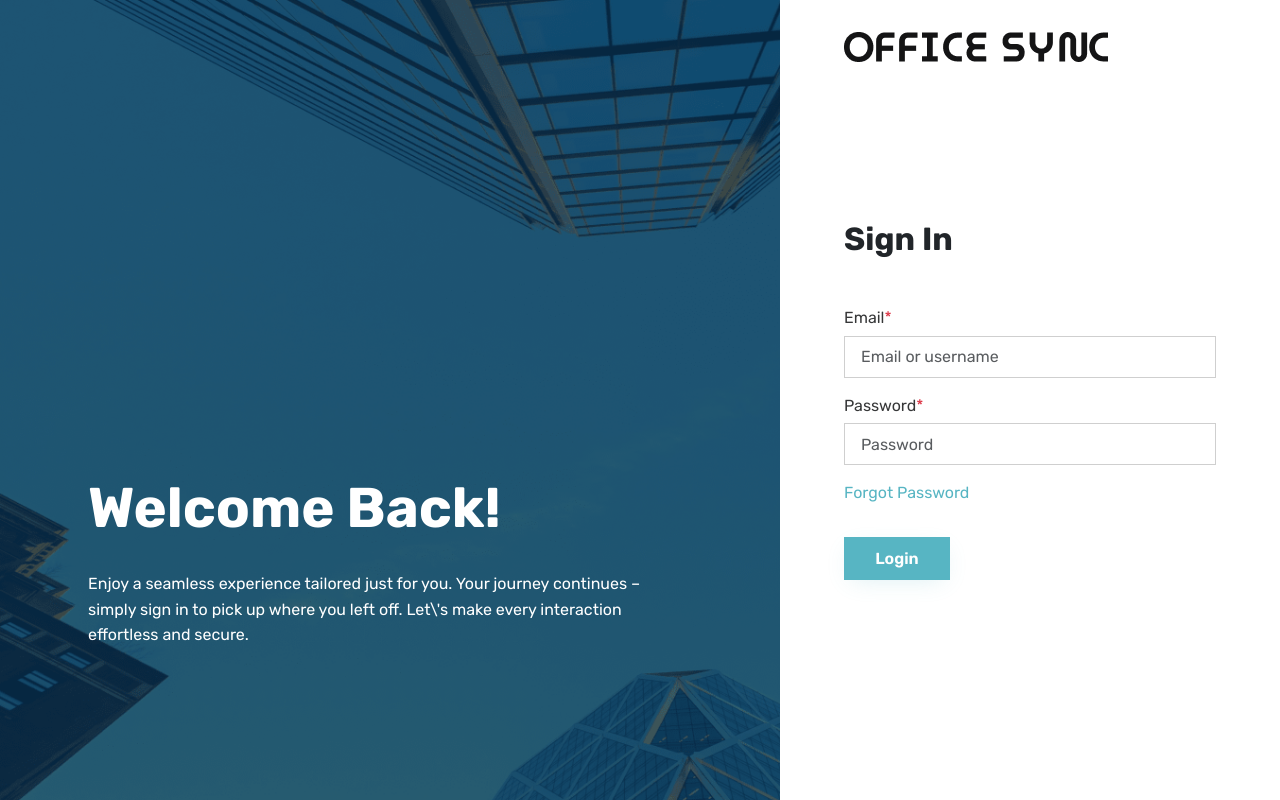
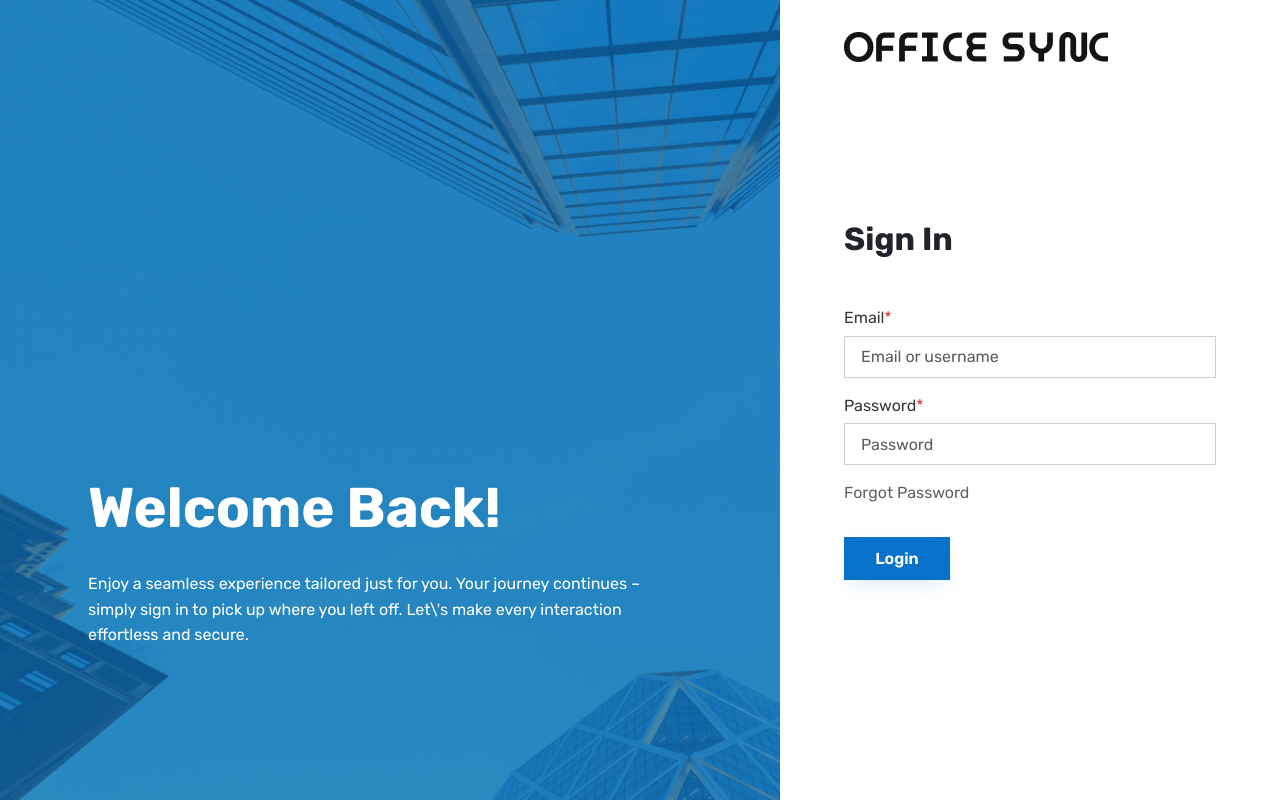
Before and after one commit to developerarjun/officesync-ui-react, a React (Vite) app: page / in a window 1280 px wide. Built offline with nearby package versions, Linux system fonts and the light colour scheme.

Commit message:
colors updated in __colors.scss

```diff
--- a/src/scss/abstracts/_colors.scss
+++ b/src/scss/abstracts/_colors.scss
@@ -1,30 +1,30 @@
 // Colors
-$primary: #00305b;
-$primary-20: #f3f5f7;
-$primary-50: #ccd6de;
-$primary-100: #aabac8;
-$primary-200: #8098ad;
-$primary-300: #557592;
-$primary-400: #2a5376;
-$primary-500: #00305b;
-$primary-600: #00284c;
-$primary-700: #00203d;
-$primary-800: #00182e;
-$primary-900: #00101e;
-$primary-1000: #000a12;
+$primary: #0872CB;
+$primary-20: #f2f6fa;
+$primary-50: #c6d8e7;
+$primary-100: #a2c1dc;
+$primary-200: #75a3c9;
+$primary-300: #4885b7;
+$primary-400: #1b67a5;
+$primary-500: #0872cb;
+$primary-600: #075fa9;
+$primary-700: #054c87;
+$primary-800: #043965;
+$primary-900: #032643;
+$primary-1000: #011320;
 
-$secondary: #57b5c3;
-$secondary-50: #ddf0f3;
-$secondary-100: #c7e6eb;
-$secondary-200: #abdae1;
-$secondary-300: #8fced7;
-$secondary-400: #73c1cd;
-$secondary-500: #57b5c3;
-$secondary-600: #4997a3;
-$secondary-700: #3a7982;
-$secondary-800: #2c5b62;
-$secondary-900: #1d3c41;
-$secondary-1000: #112427;
+$secondary: #636363;
+$secondary-50: #e6e6e6;
+$secondary-100: #cccccc;
+$secondary-200: #b3b3b3;
+$secondary-300: #999999;
+$secondary-400: #7f7f7f;
+$secondary-500: #636363;
+$secondary-600: #4d4d4d;
+$secondary-700: #333333;
+$secondary-800: #1a1a1a;
+$secondary-900: #000000;
+$secondary-1000: #000000;
 
 $dark: #0e0f10;
 $dark-200: #878788;
@@ -37,10 +37,10 @@ $light-200: #ebebeb;
 $light-300: #cfcfcf;
 
 // State colors
-$error: #dd4a40;
-$warning: #dea53f;
-$success: #2acb57;
-$info: #228ef1;
+$error: #DC3545;
+$warning: #FFC107;
+$success: #198754;
+$info: #198754;
 
 .primary {
     color: $primary;
--- a/src/scss/components/_buttons.scss
+++ b/src/scss/components/_buttons.scss
@@ -18,15 +18,15 @@ body {
         }
 
         &-primary {
-            background: $secondary 100%;
-            border: 1px solid $secondary;
+            background: $primary 100%;
+            border: 1px solid $primary;
             color: $light;
-            box-shadow: 0px 6px 24px -8px rgba($secondary-500, 0.24);
+            box-shadow: 0px 6px 24px -8px rgba($primary-500, 0.24);
 
             &:hover {
-                background: $secondary-400;
-                box-shadow: 0px 6px 24px -8px rgba($secondary-500, 0.24);
-                border: 1px solid $secondary-400;
+                background: $primary-400;
+                box-shadow: 0px 6px 24px -8px rgba($primary-500, 0.24);
+                border: 1px solid $primary-400;
             }
 
             &:active,
```
Also changed, not shown: 1 other file (tests, documents, lock files or other folders).
